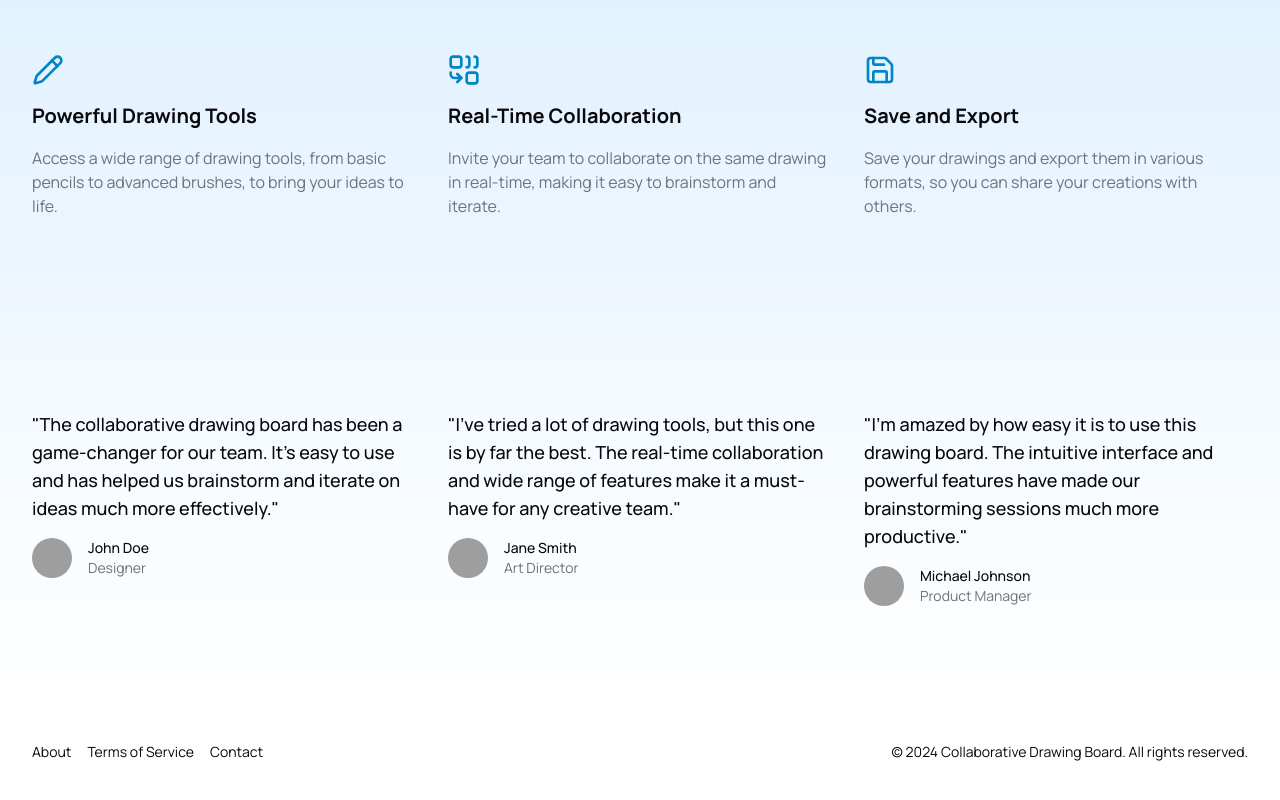
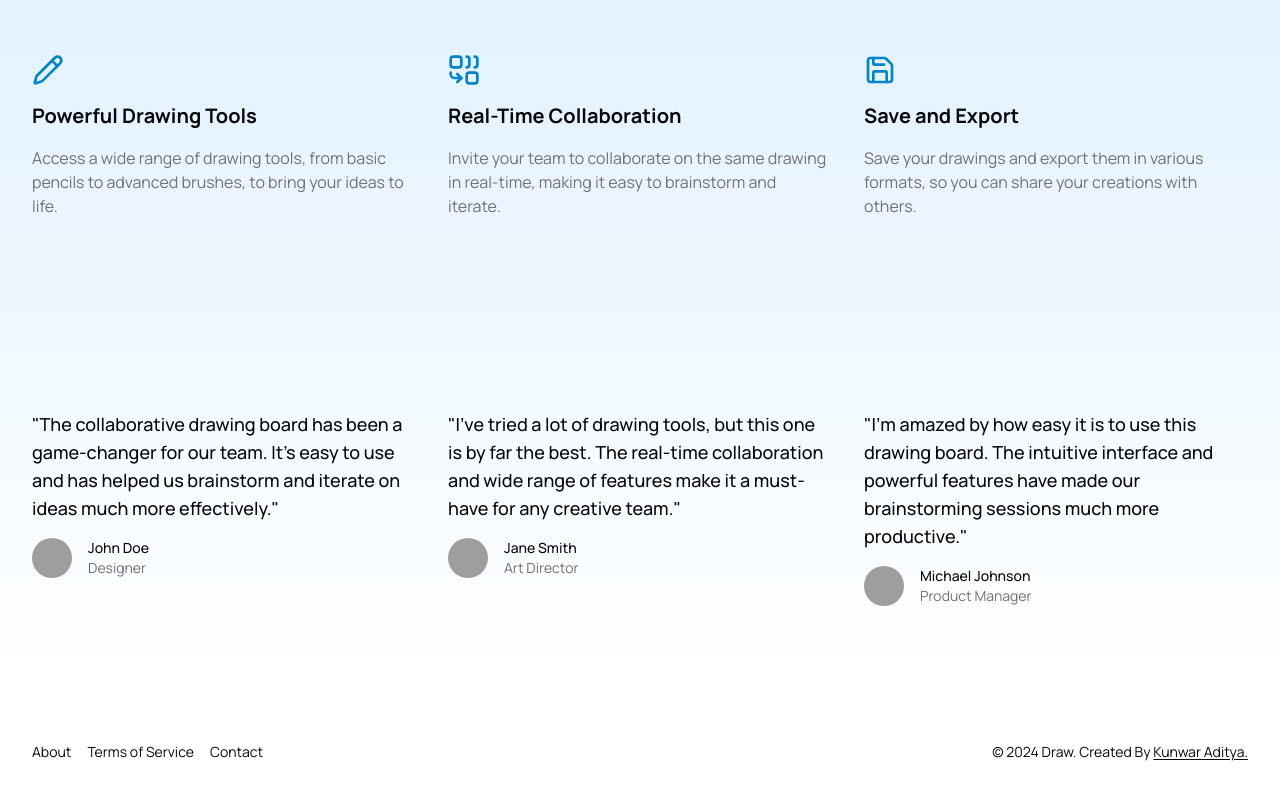
Before and after one commit to Kunwar-Aditya-Codes/portfolio-sketch-collab, a Next.js app in the folder client/: page / in a window 1280 px wide. Shown: the part 618-1418 px from the top of the page. Built offline with nearby package versions, Linux system fonts and the light colour scheme; grey boxes are pictures that could not be loaded.

Commit message:
updated: footer

```diff
--- a/client/src/app/page.tsx
+++ b/client/src/app/page.tsx
@@ -24,7 +24,7 @@ export default function Home() {
                 Try the App
               </Link>
             </div>
-            <div className='flex justify-center  rounded-xl'>
+            <div className='flex justify-center rounded-xl'>
               <img
                 src='/hero-2.png'
                 width='600'
@@ -162,7 +162,15 @@ export default function Home() {
               </Link>
             </div>
             <p className='text-sm '>
-              &copy; 2024 Collaborative Drawing Board. All rights reserved.
+              &copy; 2024 Draw. Created By{' '}
+              <a
+                target='_blank'
+                className='underline underline-offset-2'
+                rel='noopener noreferrer'
+                href={'https://github.com/Kunwar-Aditya-Codes'}
+              >
+                Kunwar Aditya.
+              </a>
             </p>
           </div>
         </div>
```
Also changed, not shown: client/.eslintrc.json.
